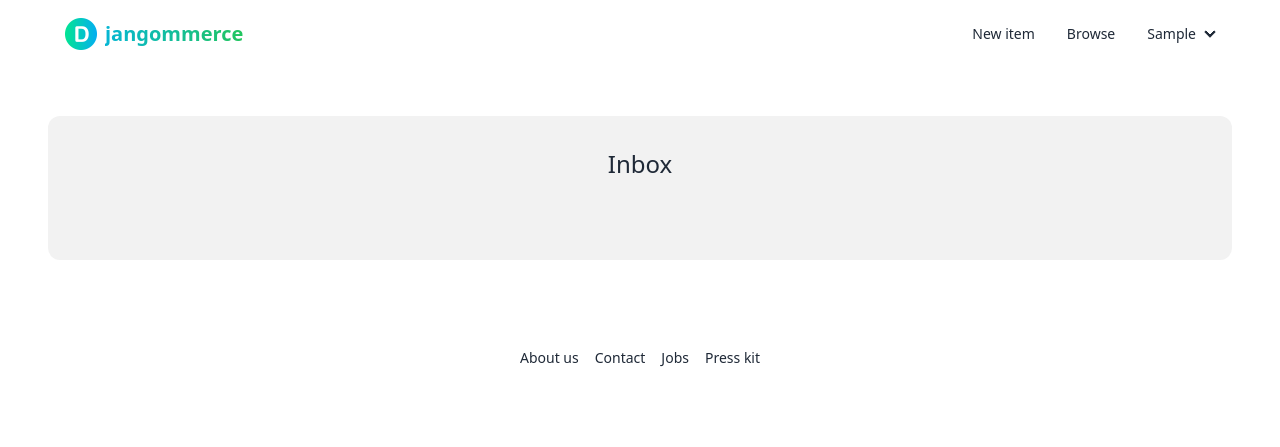
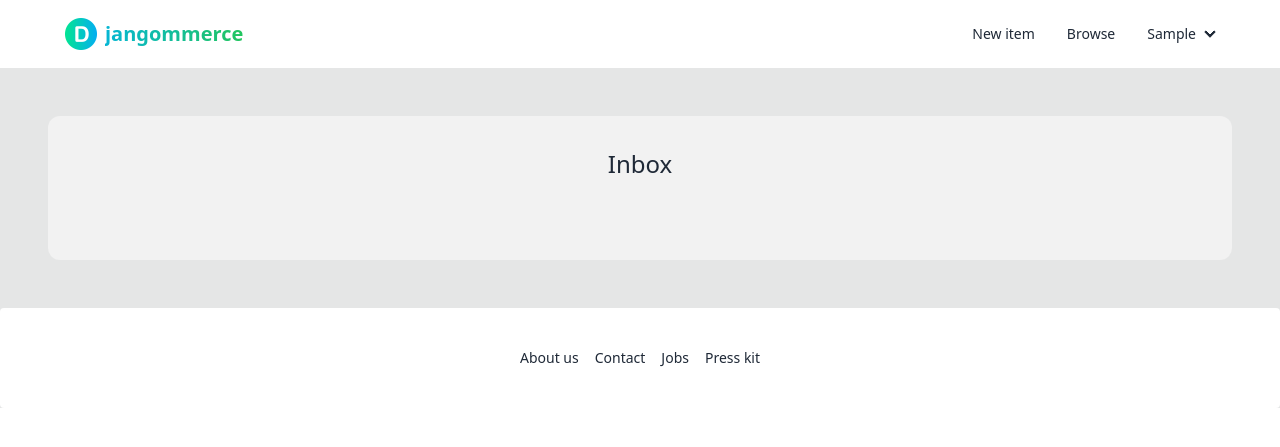
Before and after one commit to doteins/djangommerce, a Django app: page /inbox/ in a window 1280 px wide. Shown: the top 447 px of the page. Run offline with Django 4.2, Linux system fonts and the light colour scheme; the visitor is signed in with stand-in values (Sample User, id 1); data that the repository does not hold is empty; parts of the project's set-up code (start-up, migrations or seed data) failed here and were passed over; some libraries are stand-ins or nearby versions.

Commit message:
Add bg color, remove unnecesary link and blank lines

```diff
--- a/templates/base.html
+++ b/templates/base.html
@@ -1,6 +1,4 @@
 {% load static %}
-
-
 
 <!DOCTYPE html>
 <html lang="en">
@@ -12,16 +10,12 @@
   <title>{% block title %}{% endblock %} | Djangommerce</title>
   <meta name="description" content="A brief description" />
   <meta name="author" content="Djangommerce is an ecommerce project build with Django" />
-
   <link rel="shortcut icon" href="{% static 'img/logo.png' %}" type="image/x-icon">
-
   <!-- Daisy UI -->
   <link href="https://cdn.jsdelivr.net/npm/daisyui@3.5.1/dist/full.css" rel="stylesheet" type="text/css" />
-  <!-- Tailwind CSS CDN and config -->
-  <!-- <script src="https://cdn.tailwindcss.com"></script> -->
 </head>
 
-<body>
+<body class="bg-base-300">
   <!-- Header content -->
   {% include 'partials/_header.html' %}
 
```
